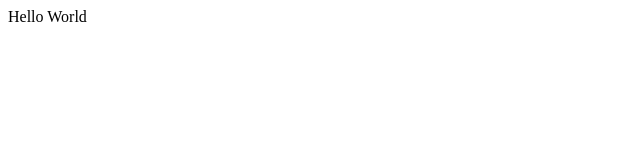
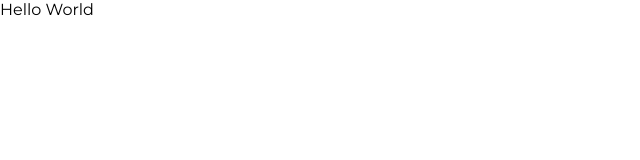
Before and after one commit to dimitarsabev00/Digi-Books, a React (Create React App) app: page / in a window 1280 px wide. Shown: the top 160 px of the page, without its empty margins (0-640 px from the left). Built offline with nearby package versions, Linux system fonts and the light colour scheme.

Commit message:
Added Default Styles & Import And Use Montserrat Font

```diff
--- a/src/App.css
+++ b/src/App.css
@@ -0,0 +1,11 @@
+@import url("https://fonts.googleapis.com/css2?family=Montserrat:wght@300;400;500;600;700;800&display=swap");
+
+* {
+  box-sizing: border-box;
+  margin: 0;
+  padding: 0;
+}
+
+body {
+  font-family: "Montserrat", sans-serif;
+}
```
